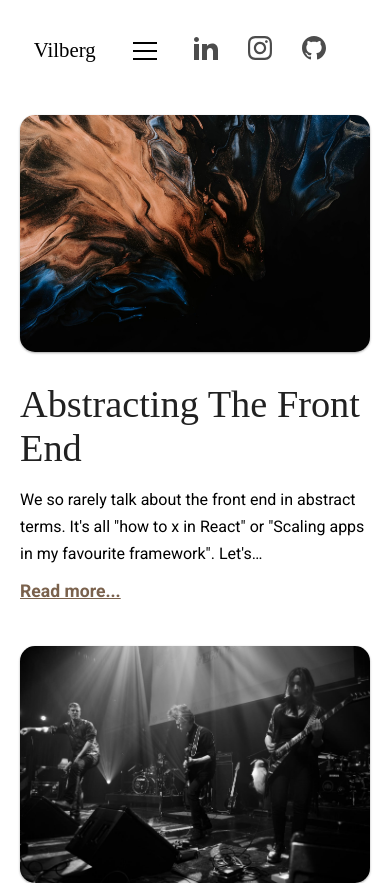
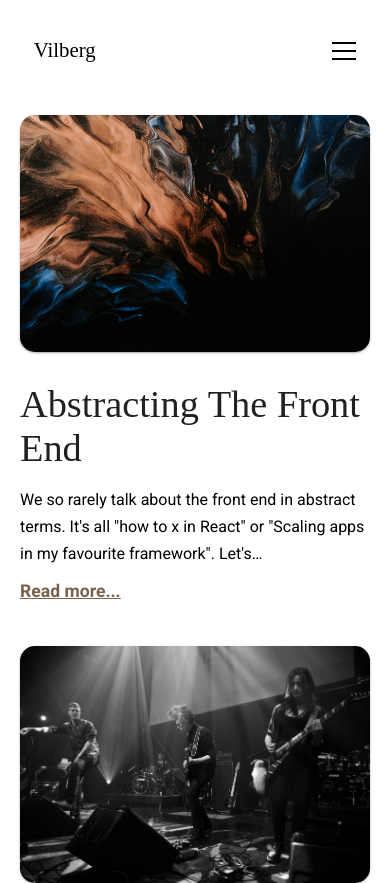
Before and after one commit to vilbergs/vilberg.tech, a Gatsby site: page /blog in a window 390 px wide. Shown: the top 883 px of the page. Built offline with nearby package versions, Linux system fonts and the light colour scheme; Gatsby itself is replaced by a stand-in of ours; a web font is replaced by a local one.

Commit message:
Split breakpoints into a utility as it can't be exported from a component file

```diff
--- a/package.json
+++ b/package.json
@@ -8,7 +8,7 @@
     "@emotion/core": "^10.0.28",
     "@emotion/styled": "^10.0.27",
     "date-fns": "^2.10.0",
-    "gatsby": "^2.19.32",
+    "gatsby": "^2.20.24",
     "gatsby-background-image": "^0.9.19",
     "gatsby-image": "^2.2.43",
     "gatsby-plugin-emotion": "^4.1.24",
--- a/src/components/Layout.js
+++ b/src/components/Layout.js
@@ -1,21 +1,13 @@
 /** @jsx jsx */
 import { css, jsx } from '@emotion/core'
 import 'normalize.css'
-import Link from '../components/Link'
 import 'typeface-roboto'
 import 'typeface-scope-one'
+import { phone, tabletPortrait, desktop } from '../utils/breakpoints'
 import SEO from '../components/Seo'
 import { LinkedIn, Instagram, GitHub } from '../components/Social'
 import MobileMenu from './MobileMenu'
 import Menu from './Menu'
-
-const breakpoints = [600, 900, 1200]
-
-export const phone = `@media (max-width: ${599}px)`
-
-export const [tabletPortrait, tabletLandscape, desktop] = breakpoints.map(
-  bp => `@media (min-width: ${bp}px)`
-)
 
 const typography = css`
   body {
--- a/src/components/Menu.js
+++ b/src/components/Menu.js
@@ -2,7 +2,7 @@
 import { css, jsx } from '@emotion/core'
 import { Link } from 'gatsby'
 import { LinkedIn, Instagram, GitHub } from './Social'
-import { tabletPortrait, phone } from './Layout'
+import { tabletPortrait, phone } from '../utils/breakpoints'
 import { useState } from 'react'
 
 const navigation = css`
--- a/src/components/MobileMenu.js
+++ b/src/components/MobileMenu.js
@@ -2,7 +2,7 @@
 import { css, jsx } from '@emotion/core'
 import { Link } from 'gatsby'
 import { LinkedIn, Instagram, GitHub } from './Social'
-import { tabletPortrait, phone } from './Layout'
+import { tabletPortrait, phone } from '../utils/breakpoints'
 import { useState } from 'react'
 
 const navigation = css`
@@ -35,11 +35,6 @@
 
   .navigation-heading {
     font-size: 1.3em;
-  }
-  .navigation-menu {
-    ${phone} {
-      text-align: center;
-    }
   }
 `
 
--- a/src/pages/index.js
+++ b/src/pages/index.js
@@ -1,12 +1,13 @@
 /** @jsx jsx */
 import { css, jsx } from '@emotion/core'
 import { useStaticQuery, graphql } from 'gatsby'
-import Layout, {
+import {
   phone,
   tabletPortrait,
   tabletLandscape,
   desktop,
-} from '../components/Layout'
+} from '../utils/breakpoints'
+import Layout from '../components/Layout'
 import Background from '../components/Background'
 import Heading from '../components/Heading'
 import SplitScreen from '../components/SplitScreen'
--- /dev/null
+++ b/src/utils/breakpoints.js
@@ -0,0 +1,5 @@
+export const phone = `@media (max-width: ${599}px)`
+
+export const [tabletPortrait, tabletLandscape, desktop] = [600, 900, 1200].map(
+  bp => `@media (min-width: ${bp}px)`
+)
```
Also changed, not shown: 1 other file.
